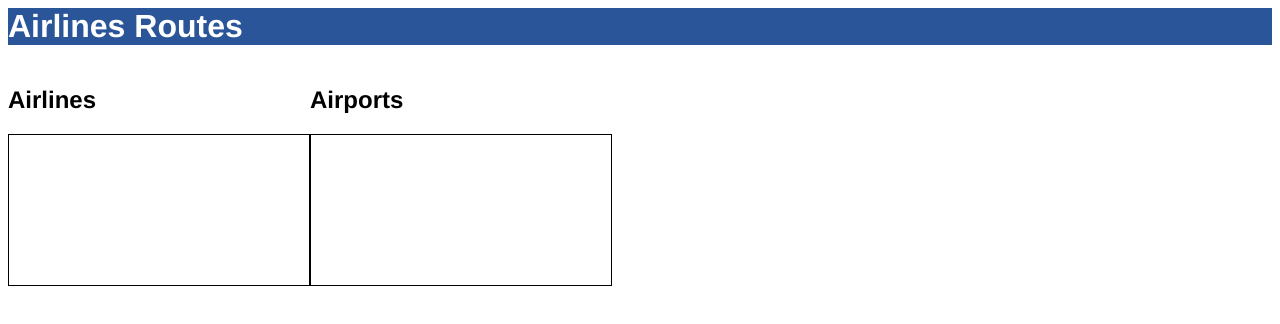
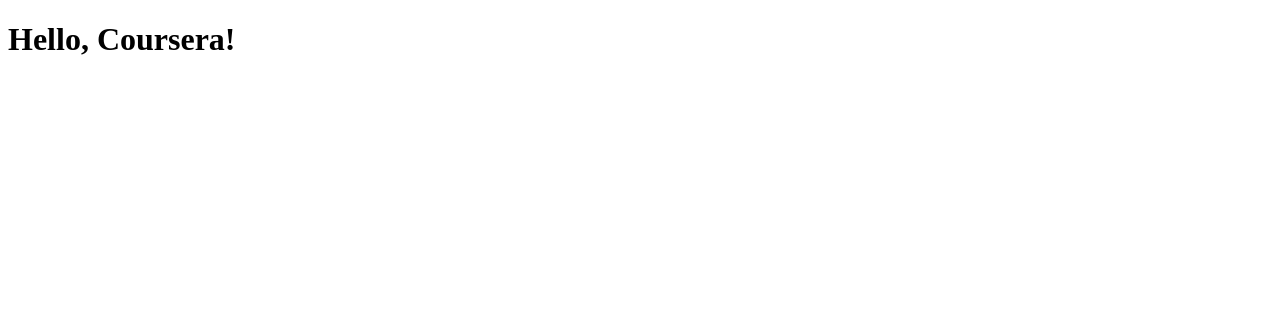
Before and after one commit to jdparisi/coursera-html-jhu, a plain HTML site: page mypage/index.html in a window 1280 px wide. Drawn offline with Linux system fonts and the light colour scheme.

Commit message:
My First Page

```diff
--- a/mypage/index.html
+++ b/mypage/index.html
@@ -1,59 +1,10 @@
+<!DOCTYPE html>
 <html>
-
 <head>
-    <style>
-        body {
-            font-family: Helvetica, Arial, sans-serif
-        }
-
-        h1 {
-            background-color: #2a5599;
-	    color:white;
-
-            /* TODO 1
-            change the text to white and add a padding of 5px
-            2 lines of code
-            */
-        }
-
-	svg {
-
-	border: solid 1px black;
-
-        /* TODO 2
-        Add code to show a black border of 1px around all SVGs elements in the page
-        1-3 lines of code
-        */
-	}
-
-        /* TODO 3
-         - Use the "display flex" feature from to show the items from class `mainView` side by side
-         1-3 lines of cide
-        */
-
-	.mainView {
-
-	display: flex;
-	}
-
-    </style>
+	<meta charset="utf-8">
+	<title>   Hello Coursera</title>
 </head>
-
 <body>
-    <h1>Airlines Routes</h1>
-    <div class="mainView">
-
-
-        <div>
-            <h2>Airlines</h2>
-            <svg id="AirlinesChart"></svg>
-        </div>
-
-        <div>
-            <h2>Airports</h2>
-            <svg id="Map"></svg>
-        </div>
-    </div>
+<h1>Hello, Coursera!</h1>
 </body>
-
 </html>
```
Also changed, not shown: mypage/index2.html (added).
